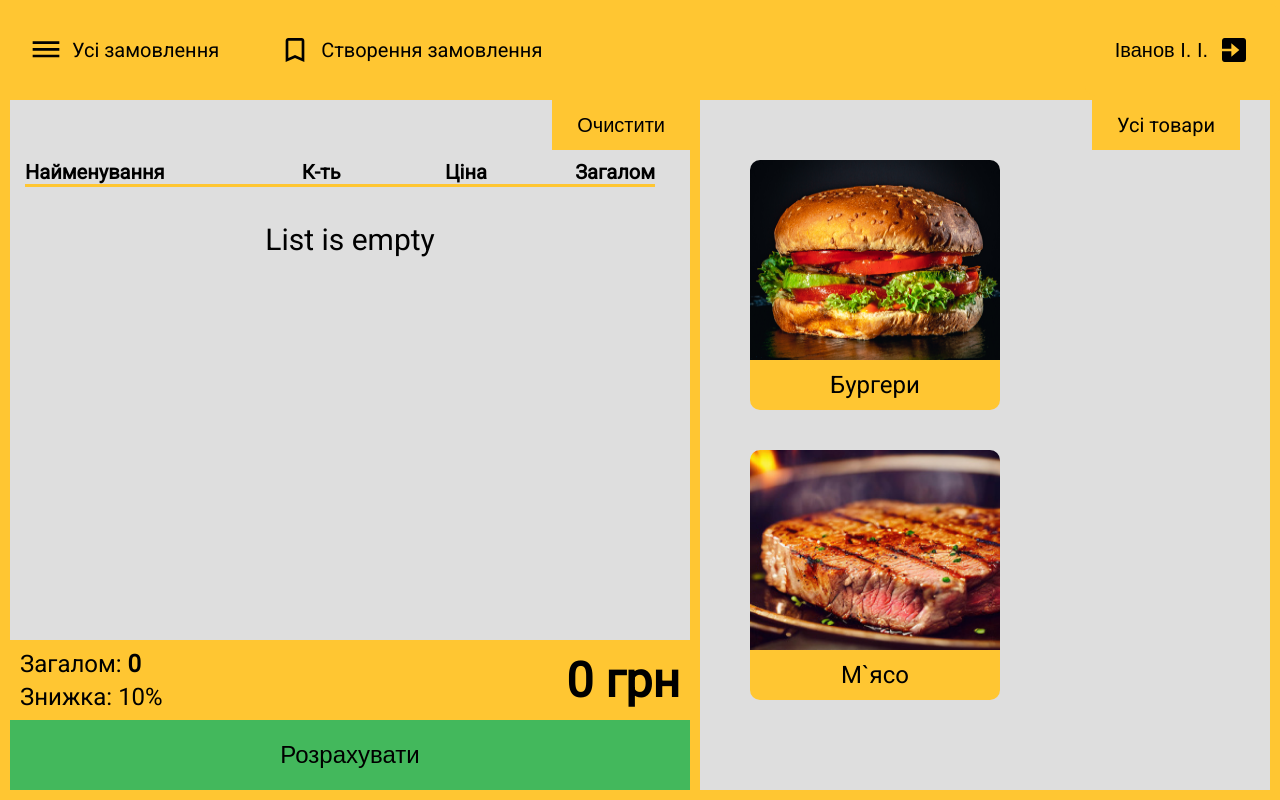
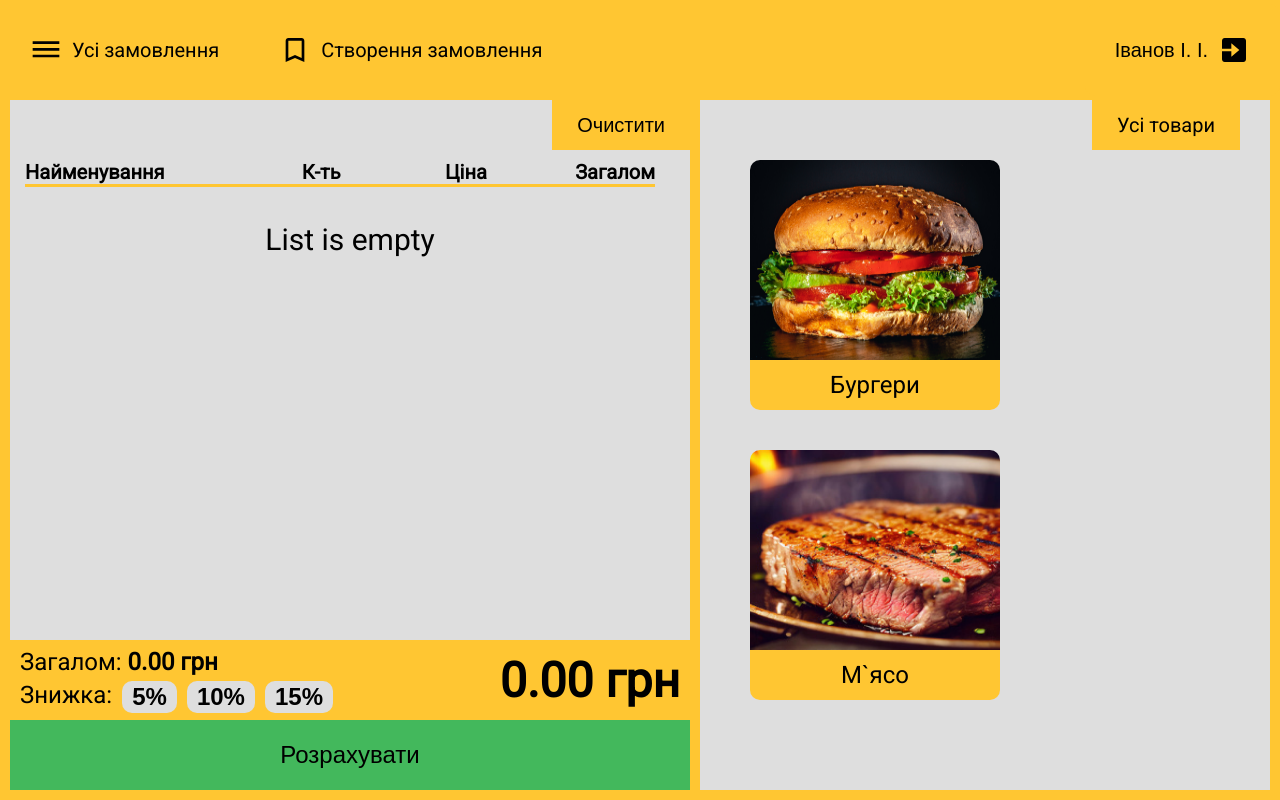
Before and after one commit to EvgenePirat/FiestaFoodProd, a React (Vite) app in the folder frontend/: page /auth in a window 1280 px wide. Both pictures are taken after a click on the button "Увійти". Built offline with nearby package versions, Linux system fonts and the light colour scheme.

Commit message:
feat: add changing discount

```diff
--- a/frontend/src/pages/CreateOrderPage/components/AsideBar/AsideBar.module.scss
+++ b/frontend/src/pages/CreateOrderPage/components/AsideBar/AsideBar.module.scss
@@ -65,6 +65,25 @@
     flex-direction: column;
     gap: 5px;
     font-size: 2.4rem;
+
+    .discount-block {
+      display: flex;
+      gap: 10px;
+
+      .discount {
+        border: none;
+        border-radius: 10px;
+        padding: 2px 10px;
+        font-size: 2.4rem;
+        font-weight: bold;
+        cursor: pointer;
+        background-color: $colorBack;
+
+        &.active {
+          background-color: $colorSuccess;
+        }
+      }
+    }
   }
 
   .value {
--- a/frontend/src/pages/CreateOrderPage/components/AsideBar/AsideBar.tsx
+++ b/frontend/src/pages/CreateOrderPage/components/AsideBar/AsideBar.tsx
@@ -1,4 +1,4 @@
-import { useMemo } from 'react';
+import { useCallback, useMemo, useState } from 'react';
 import { useDispatch, useSelector } from 'react-redux';
 import { RootState } from '../../../../redux/store';
 import { clearOrder, createOrder } from '../../../../redux/ordersSlice';
@@ -6,9 +6,10 @@ import { OrderItem } from '../';
 
 import styles from './AsideBar.module.scss';
 
-const discount = 10;
+const discountArray = [5, 10, 15];
 
 export default function AsideBar() {
+  const [discount, setDiscount] = useState(0);
   const products = useSelector((state: RootState) => state.productsSlice.products);
   const order = useSelector((state: RootState) => state.ordersSlice.order);
   const dispatch = useDispatch();
@@ -22,12 +23,17 @@ export default function AsideBar() {
     [order, products]
   );
 
-  const finalSum = useMemo(() => (sum * (100 - discount)) / 100, [sum]);
+  const handleClear = useCallback(() => {
+    dispatch(clearOrder());
+    setDiscount(0);
+  }, [dispatch]);
+
+  const finalSum = useMemo(() => (sum * (100 - discount)) / 100, [discount, sum]);
 
   return (
     <div className={styles['aside-bar']}>
       <div className={styles['control-block']}>
-        <button className={styles['clear-btn']} onClick={() => dispatch(clearOrder())}>
+        <button className={styles['clear-btn']} onClick={handleClear}>
           Очистити
         </button>
       </div>
@@ -54,11 +60,21 @@ export default function AsideBar() {
         <div className={styles['info-block']}>
           <div className={styles['info']}>
             <p className={styles['sum']}>
-              Загалом: <span className={styles['value']}>{sum}</span>
+              Загалом: <span className={styles['value']}>{sum.toFixed(2)} грн</span>
             </p>
-            <p className={styles['discount']}>Знижка: {discount}%</p>
+            <div className={styles['discount-block']}>
+              <span>Знижка:</span>
+              {discountArray.map((value) => (
+                <button
+                  key={value}
+                  className={`${styles['discount']} ${value === discount ? styles['active'] : ''}`}
+                  onClick={() => setDiscount(value)}>
+                  {value}%
+                </button>
+              ))}
+            </div>
           </div>
-          <p className={styles['final-sum']}>{finalSum} грн</p>
+          <p className={styles['final-sum']}>{finalSum.toFixed(2)} грн</p>
         </div>
         <button className={styles['create-btn']} onClick={() => dispatch(createOrder())}>
           Розрахувати
```
